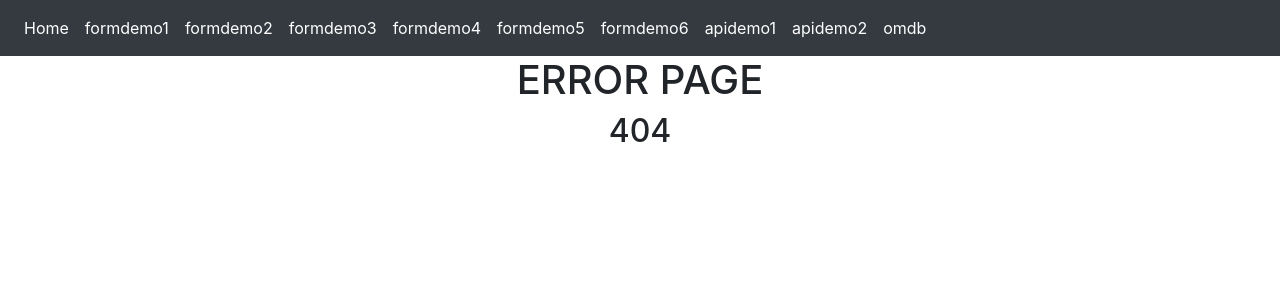
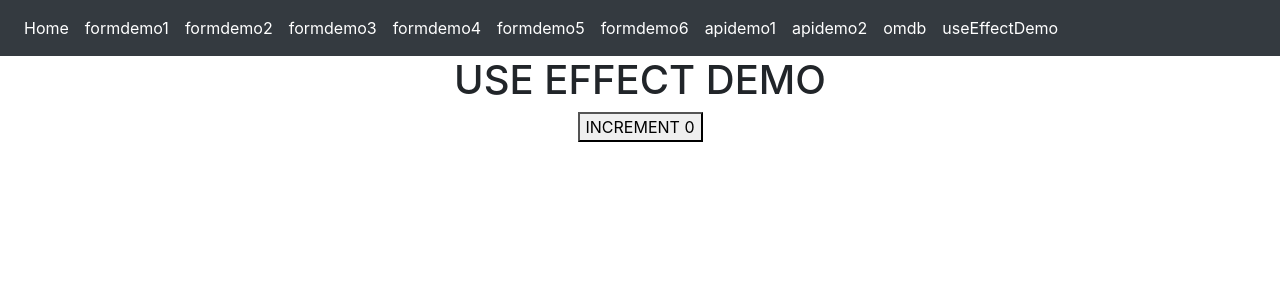
Before and after one commit to samirvithlani/MERN_B_HYBRID_WEEKEND_2025, a React (Vite) app: page /useEffectDemo in a window 1280 px wide. Before the commit this address had no page. Shown: the top 300 px of the page. Built offline with nearby package versions, Linux system fonts and the light colour scheme.

Commit message:
useEffect

```diff
--- a/src/App.jsx
+++ b/src/App.jsx
@@ -36,6 +36,7 @@ import { FormDemo6 } from './components/forms/FormDemo6'
 import { ApiDemo1 } from './components/api/ApiDemo1'
 import { ApiDemo2 } from './components/api/ApiDemo2'
 import { OmdbApiDemo } from './components/api/OmdbApiDemo'
+import { UseEffectDemo1 } from './components/UseEffectDemo1'
 
 
 function App() {
@@ -67,6 +68,7 @@ function App() {
           <Route path='/apidemo1' element = {<ApiDemo1/>}></Route>
           <Route path='/apidemo2' element = {<ApiDemo2/>}></Route>
           <Route path='/omdb' element = {<OmdbApiDemo/>}></Route>
+          <Route path='/useEffectDemo' element ={<UseEffectDemo1/>}></Route>
 
           <Route path='/*' element ={<Error404/>}></Route>
       </Routes>
--- a/src/components/Navbar.jsx
+++ b/src/components/Navbar.jsx
@@ -103,6 +103,12 @@ export const Navbar = () => {
                 omdb
               </Link>
             </li>
+            <li class="nav-item active">
+              <Link class="nav-link" to="/useEffectDemo">
+                useEffectDemo
+              </Link>
+            </li>
+
 
           </ul>
         </div>
--- /dev/null
+++ b/src/components/UseEffectDemo1.jsx
@@ -0,0 +1,23 @@
+import React, { useEffect, useState } from 'react'
+
+export const UseEffectDemo1 = () => {
+
+    const [count, setcount] = useState(0)
+
+    // useEffect(()=>{
+    //     console.log("use effect called...")
+    // },[])
+    useEffect(()=>{
+        console.log("use effect called...")
+    },[count]) //->whenever changes happened in count use effect will call again..
+
+    //()=>{}call back function
+    //[]==>depedency array
+
+  return (
+    <div style={{textAlign:"center"}}>
+        <h1>USE EFFECT DEMO</h1>
+        <button onClick={()=>{setcount(count+1)}}>INCREMENT {count}</button>
+    </div>
+  )
+}
--- a/src/components/api/ApiDemo1.jsx
+++ b/src/components/api/ApiDemo1.jsx
@@ -1,5 +1,5 @@
 import axios from 'axios'
-import React, { useState } from 'react'
+import React, { useEffect, useState } from 'react'
 
 export const ApiDemo1 = () => {
 
@@ -21,13 +21,19 @@ export const ApiDemo1 = () => {
     console.log(response.data.data)
     setusers(response.data.data)
 
+  }
 
-  }
+  useEffect(() => {
+
+    getUser()
+
+  }, [])
+
 
   return (
     <div style={{textAlign:"center"}}>
         <h1>API DEMO 1</h1>
-        <button onClick={()=>{getUser()}}>GET</button>
+        {/* <button onClick={()=>{getUser()}}>GET</button> */}
         {message}
         {
           users.map((user)=>{
--- a/src/components/api/ApiDemo2.jsx
+++ b/src/components/api/ApiDemo2.jsx
@@ -1,5 +1,5 @@
 import axios from 'axios'
-import React, { useState } from 'react'
+import React, { useEffect, useState } from 'react'
 
 export const ApiDemo2 = () => {
 
@@ -12,10 +12,13 @@ export const ApiDemo2 = () => {
         console.log(res.data.products)
         setproducts(res.data.products) //[] -->no error
     }
+    useEffect(()=>{
+        getProducts()
+    },[])
   return (
     <div style={{textAlign:"center"}}>
         <h1>API DEMO 2</h1>
-        <button onClick={getProducts}>GET</button>
+        {/* <button onClick={getProducts}>GET</button> */}
         <table className="table">
             <thead>
                 <tr>
--- a/src/components/api/OmdbApiDemo.jsx
+++ b/src/components/api/OmdbApiDemo.jsx
@@ -8,7 +8,7 @@ export const OmdbApiDemo = () => {
     const getMovieData=async()=>{
 
         //const res = await axios.get("https://www.omdbapi.com/?apikey=addyourapikeyb&s=12th Fail")
-        const res = await axios.get(`https://www.omdbapi.com/?apikey=addyourapikey&s=${movieName}`)
+        const res = await axios.get(`https://www.omdbapi.com/?apikey=9d57be0b&s=${movieName}`)
         console.log(res) //axios object
         console.log(res.data) //api response
         console.log(res.data.Search)
```
Also changed, not shown: th.txt.
